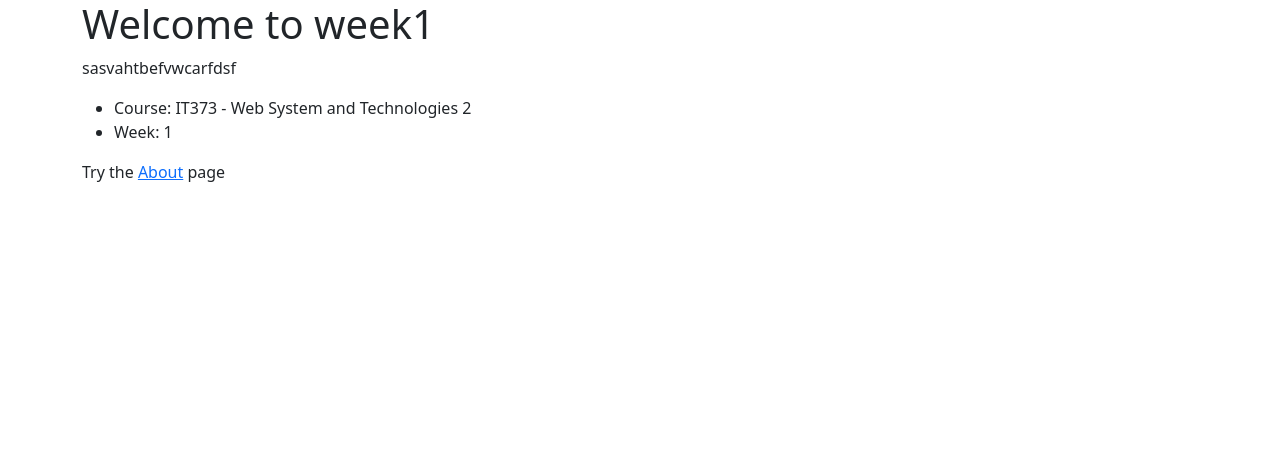
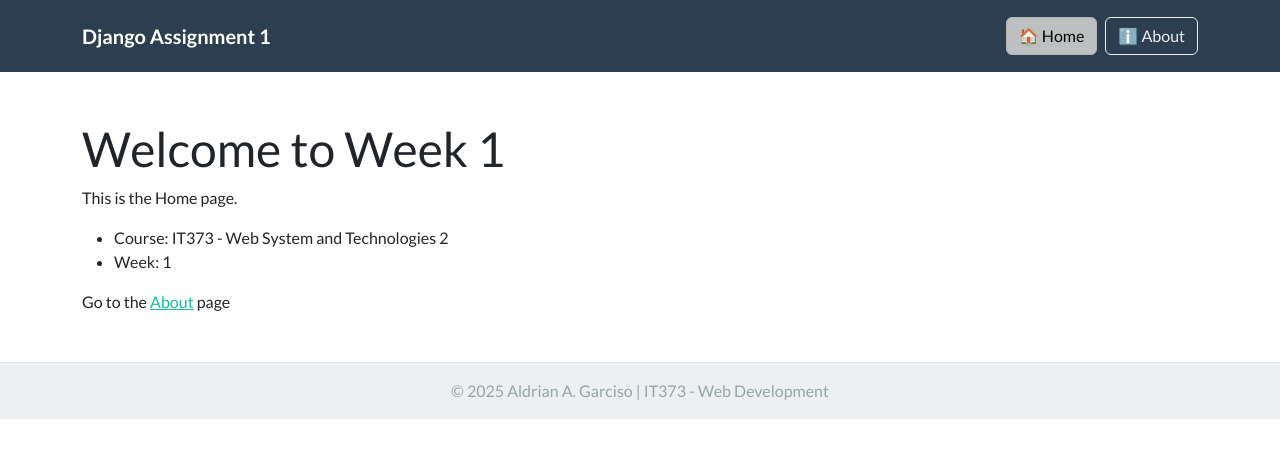
Before and after one commit to ian-garciso/IT373-Week1-Django-Basic, a Django app: page / in a window 1280 px wide. Shown: the top 458 px of the page. Run offline with Django 5.2, Linux system fonts and the light colour scheme.

Commit message:
Django Week1 Assignment - Home and About Page

```diff
--- a/pages/urls.py
+++ b/pages/urls.py
@@ -4,6 +4,4 @@ from pages import views
 urlpatterns = [
     path('', views.home, name='home'),
     path('about/', views.about, name='about'),
-    path('hello/', views.hello, name='hello'),
-
 ]
--- a/pages/views.py
+++ b/pages/views.py
@@ -1,16 +1,13 @@
 from django.shortcuts import render
 
-# Create your views here.
+# Home page view
 def home(request):
     ctx = {
-        'course':'IT373 - Web System and Technologies 2',
-        'week1': 1,
+        'course': 'IT373 - Web System and Technologies 2',
+        'week': 1,  # renamed "week1" → "week" for consistency with template
     }
     return render(request, 'pages/home.html', ctx)
 
+# About page view
 def about(request):
     return render(request, 'pages/about.html')
-
-
-def hello(request):
-    return render(request, 'pages/hello.html')
--- a/templates/base.html
+++ b/templates/base.html
@@ -1,15 +1,50 @@
 <!DOCTYPE html>
 <html lang="en">
-  <head>
-    <meta charset="utf-8">
-    <meta name="viewport" content="width=device-width, initial-scale=1">
-    <title>{% block title %} Week 1 {% endblock %} . Django Exercises</title>
-    <link href="https://cdn.jsdelivr.net/npm/bootstrap@5.3.8/dist/css/bootstrap.min.css" rel="stylesheet" integrity="sha384-sRIl4kxILFvY47J16cr9ZwB07vP4J8+LH7qKQnuqkuIAvNWLzeN8tE5YBujZqJLB" crossorigin="anonymous">
-  </head>
-  <body>
-    <main class="container">
-        {% block content %}{% endblock content %}
+<head>
+    <meta charset="UTF-8">
+    <meta name="viewport" content="width=device-width, initial-scale=1.0">
+    <title>{% block title %}My Site{% endblock %} | Django Exercises</title>
+    <!-- Bootswatch Flatly CSS -->
+    <link rel="stylesheet" href="https://bootswatch.com/5/flatly/bootstrap.min.css">
+</head>
+<body>
+    <!-- Navbar -->
+    <header>
+        <nav class="navbar navbar-expand-lg navbar-dark bg-primary">
+            <div class="container">
+                <a class="navbar-brand fw-bold" href="{% url 'home' %}">Django Assignment 1</a>
+                <button class="navbar-toggler" type="button" data-bs-toggle="collapse" data-bs-target="#navbarNav"
+                        aria-controls="navbarNav" aria-expanded="false" aria-label="Toggle navigation">
+                    <span class="navbar-toggler-icon"></span>
+                </button>
+
+                <div class="collapse navbar-collapse" id="navbarNav">
+                    <ul class="navbar-nav ms-auto">
+                        <li class="nav-item me-2">
+                            <a class="btn btn-light {% if request.resolver_match.url_name == 'home' %}active{% endif %}"
+                               href="{% url 'home' %}">🏠 Home</a>
+                        </li>
+                        <li class="nav-item">
+                            <a class="btn btn-outline-light {% if request.resolver_match.url_name == 'about' %}active{% endif %}"
+                               href="{% url 'about' %}">ℹ️ About</a>
+                        </li>
+                    </ul>
+                </div>
+            </div>
+        </nav>
+    </header>
+
+    <!-- Main Content -->
+    <main class="container mt-5">
+        {% block content %}{% endblock %}
     </main>
-    <script src="https://cdn.jsdelivr.net/npm/bootstrap@5.3.8/dist/js/bootstrap.bundle.min.js" integrity="sha384-FKyoEForCGlyvwx9Hj09JcYn3nv7wiPVlz7YYwJrWVcXK/BmnVDxM+D2scQbITxI" crossorigin="anonymous"></script>
-  </body>
+
+    <!-- Footer -->
+    <footer class="py-3 mt-5 bg-light border-top">
+        <p class="text-center text-muted mb-0">© 2025 Aldrian A. Garciso | IT373 - Web Development</p>
+    </footer>
+
+    <!-- Bootstrap 5 JS Bundle -->
+    <script src="https://cdn.jsdelivr.net/npm/bootstrap@5.3.2/dist/js/bootstrap.bundle.min.js"></script>
+</body>
 </html>
--- a/templates/pages/home.html
+++ b/templates/pages/home.html
@@ -1,14 +1,15 @@
 {% extends "base.html" %}
-{% block title %}Home{% endblock title%}
+
+{% block title %}Home{% endblock title %}
+
 {% block content %}
-
-    <h1>Welcome to week1</h1>
-    <p>sasvahtbefvwcarfdsf</p>
+    <h1>Welcome to Week {{ week }}</h1>
+    <p>This is the Home page.</p>
 
     <ul>
         <li>Course: {{ course }}</li>
-        <li>Week: {{ week1 }}</li>
+        <li>Week: {{ week }}</li>
     </ul>
 
-    <p>Try the <a href="{% url 'about' %}">About</a> page</p>
+    <p>Go to the <a href="{% url 'about' %}">About</a> page</p>
 {% endblock content %}
--- a/week1site/settings.py
+++ b/week1site/settings.py
@@ -55,7 +55,7 @@ ROOT_URLCONF = 'week1site.urls'
 TEMPLATES = [
     {
         'BACKEND': 'django.template.backends.django.DjangoTemplates',
-        'DIRS': [BASE_DIR / 'templates'],
+        'DIRS': [BASE_DIR / "templates"],
         'APP_DIRS': True,
         'OPTIONS': {
             'context_processors': [
```
Also changed, not shown: templates/pages/about.html (+6 -5 lines), templates/pages/hello.html (deleted, +0 -8 lines).
